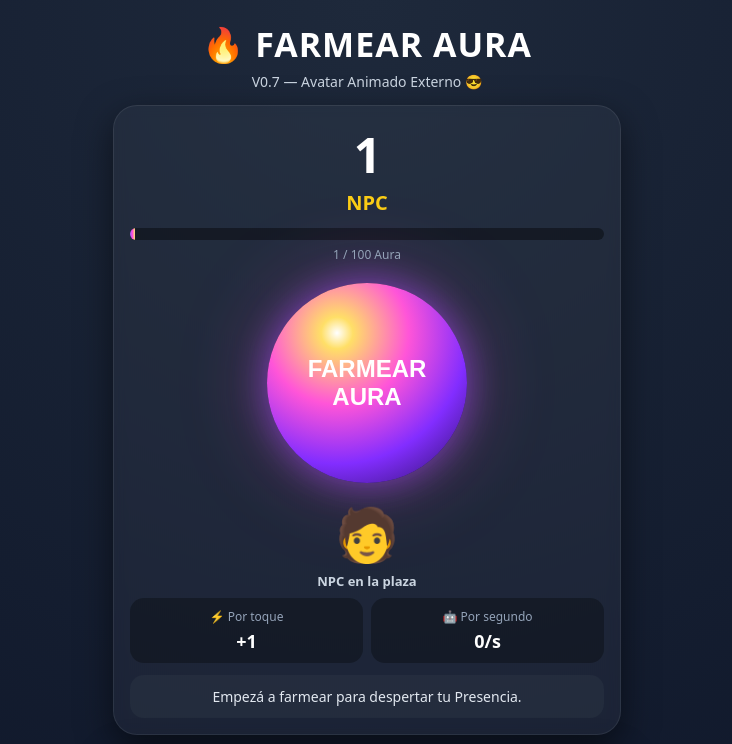
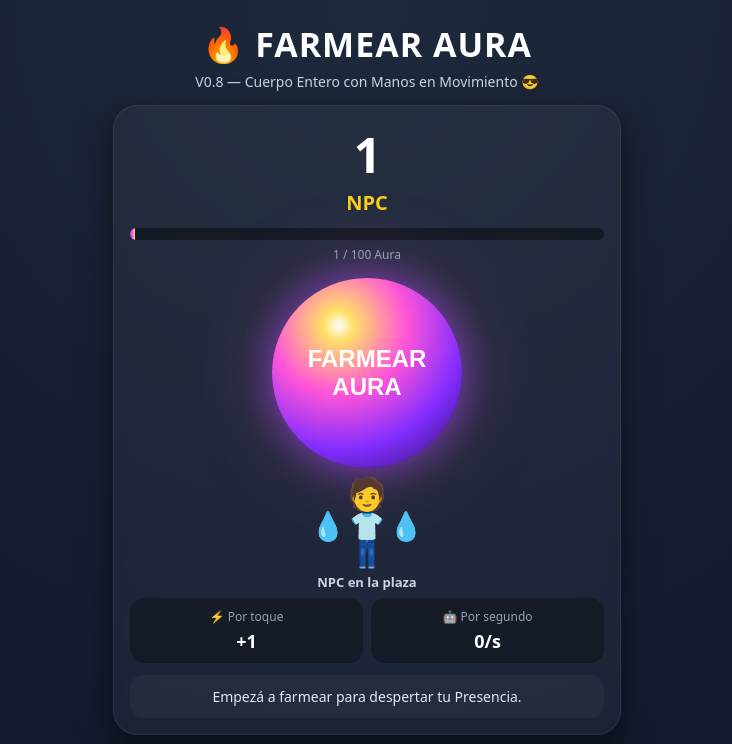
Before and after one commit to farmeandoelaura-max/farmear-aura, a plain HTML site: page index.html in a window 1280 px wide. Both pictures are taken after a click on the button "FARMEAR AURA". Shown: the top 744 px of the page, without its empty margins (273-1005 px from the left). Drawn offline with Linux system fonts and the light colour scheme.

Commit message:
Update index.html

```diff
--- a/index.html
+++ b/index.html
@@ -3,7 +3,7 @@
 <head>
 <meta charset="UTF-8">
 <meta name="viewport" content="width=device-width,initial-scale=1,user-scalable=no">
-<title>Farmear Aura — V0.7 Avatar Animado Externo</title>
+<title>Farmear Aura — V0.8 Cuerpo Entero y Manos en Movimiento</title>
 <style>
 *{box-sizing:border-box}
 body{
@@ -32,51 +32,67 @@ body.awakened { animation: pulseBg .8s infinite alternate; }
 .bar{height:12px;background:rgba(0,0,0,0.4);border-radius:20px;overflow:hidden}.fill{height:100%;width:0;background:linear-gradient(90deg,#9b5cff,#ff4fd8,#ffe66d);transition:.25s}
 .progress{text-align:center;color:#94a3b8;font-size:12px;margin-top:6px}
 
-/* Botón de Farmeo Limpio */
-.farm{display:block;margin:20px auto 10px;width:200px;height:200px;border:0;border-radius:50%;font-size:24px;font-weight:900;color:#fff;background:radial-gradient(circle at 35% 25%,#fff,#ffdf67 8%,#ff55d8 36%,#822dff 66%,#27105a);box-shadow:0 0 35px rgba(166,76,255,0.6),0 0 90px rgba(255,79,216,0.3);cursor:pointer;transition:transform .1s}
+/* Botón de Farmeo */
+.farm{display:block;margin:15px auto 5px;width:190px;height:190px;border:0;border-radius:50%;font-size:24px;font-weight:900;color:#fff;background:radial-gradient(circle at 35% 25%,#fff,#ffdf67 8%,#ff55d8 36%,#822dff 66%,#27105a);box-shadow:0 0 35px rgba(166,76,255,0.6),0 0 90px rgba(255,79,216,0.3);cursor:pointer;transition:transform .1s}
 .farm:active{transform:scale(0.92)}
 
-/* Zona del Personaje Animado (Abajo del botón) */
+/* Escenario del Personaje de Cuerpo Entero Debajo */
 .character-stage {
   display: flex;
   flex-direction: column;
   align-items: center;
   justify-content: center;
-  margin: 15px 0 5px;
-  height: 90px;
+  margin: 10px 0;
+  height: 110px;
 }
-.avatar-box {
-  font-size: 52px;
+
+/* Estructura visual del monigote de cuerpo entero */
+.puppet {
+  display: flex;
+  flex-direction: column;
+  align-items: center;
+  font-size: 26px;
+  line-height: 1.1;
   transition: transform 0.15s ease;
 }
+
+.puppet-head { font-size: 32px; }
+.puppet-torso {
+  display: flex;
+  align-items: center;
+  justify-content: center;
+  gap: 4px;
+  font-size: 28px;
+}
+.puppet-legs { font-size: 26px; margin-top: -2px; }
+
 .avatar-status {
   font-size: 13px;
   color: #cbd5e1;
-  margin-top: 4px;
+  margin-top: 6px;
   font-weight: bold;
 }
 
-/* Secuencias de animación del avatar */
-.avatar-box.anim-jump { animation: charJump 0.3s ease; }
-.avatar-box.anim-spin { animation: charSpin 0.35s ease; }
-.avatar-box.anim-shake { animation: charShake 0.25s ease; }
+/* Secuencias de animación dinámicas para manos y cuerpo */
+.puppet.anim-flex { animation: flexSeq 0.3s ease; }
+.puppet.anim-hype { animation: hypeSeq 0.35s ease; }
+.puppet.anim-power { animation: powerSeq 0.25s ease; }
 
-@keyframes charJump {
-  0% { transform: translateY(0) scale(1); }
-  50% { transform: translateY(-20px) scale(1.2); }
-  100% { transform: translateY(0) scale(1); }
+@keyframes flexSeq {
+  0% { transform: scale(1) translateY(0); }
+  50% { transform: scale(1.15) translateY(-12px); }
+  100% { transform: scale(1) translateY(0); }
 }
-@keyframes charSpin {
+@keyframes hypeSeq {
   0% { transform: rotate(0deg) scale(1); }
-  50% { transform: rotate(180deg) scale(1.15); }
-  100% { transform: rotate(360deg) scale(1); }
+  33% { transform: rotate(-8deg) scale(1.1); }
+  66% { transform: rotate(8deg) scale(1.1); }
+  100% { transform: rotate(0deg) scale(1); }
 }
-@keyframes charShake {
-  0% { transform: translateX(0); }
-  25% { transform: translateX(-8px) scale(1.1); }
-  50% { transform: translateX(8px) scale(1.1); }
-  75% { transform: translateX(-8px) scale(1.1); }
-  100% { transform: translateX(0); }
+@keyframes powerSeq {
+  0% { transform: scale(1); filter: brightness(1); }
+  50% { transform: scale(1.2); filter: brightness(1.6) drop-shadow(0 0 10px #ff4fd8); }
+  100% { transform: scale(1); filter: brightness(1); }
 }
 
 .stats{display:grid;grid-template-columns:repeat(2,1fr);gap:8px;margin-top:10px}
@@ -118,7 +134,7 @@ body.awakened { animation: pulseBg .8s infinite alternate; }
 </head>
 <body class="zone-Escuela">
 <div class="game">
-<div class="top"><h1>🔥 FARMEAR AURA</h1><div class="sub">V0.7 — Avatar Animado Externo 😎</div></div>
+<div class="top"><h1>🔥 FARMEAR AURA</h1><div class="sub">V0.8 — Cuerpo Entero con Manos en Movimiento 😎</div></div>
 
 <div class="card">
 <div class="aura" id="aura">0</div><div class="rank" id="rank">NPC</div>
@@ -127,9 +143,15 @@ body.awakened { animation: pulseBg .8s infinite alternate; }
 <!-- Botón limpio -->
 <button class="farm" id="farm">FARMEAR<br>AURA</button>
 
-<!-- Zona exclusiva del Personaje Animado Abajo -->
+<!-- Monigote de Cuerpo Entero Dinámico -->
 <div class="character-stage">
-  <div class="avatar-box" id="avatarBox">🧑</div>
+  <div class="puppet" id="puppetBox">
+    <div class="puppet-head" id="pHead">🧑</div>
+    <div class="puppet-torso">
+      <span id="pLeftHand">🧥</span><span id="pBody">👕</span><span id="pRightHand">🧥</span>
+    </div>
+    <div class="puppet-legs">👖</div>
+  </div>
   <div class="avatar-status" id="avatarTitle">NPC en la plaza</div>
 </div>
 
@@ -207,21 +229,21 @@ const zoneBosses={
   Noche:{name:"Rey del Cringe",hp:10000},
   Dimension:{name:"Sombra Cósmica",hp:100000}
 };
-const charData={
-  NPC:{icon:"🧑",name:"NPC en la plaza"},
-  Sigma:{icon:"😎",name:"Sigma Male grindset"},
-  Chad:{icon:"🗿",name:"Gigachad indiscutido"},
-  Master:{icon:"👑",name:"Aura Master supremo"}
+const charConfigs={
+  NPC:{head:"🧑",leftHand:"💧",body:"👕",rightHand:"💧",name:"NPC en la plaza"},
+  Sigma:{head:"😎",leftHand:"🔥",body:"🧥",rightHand:"🔥",name:"Sigma Male grindset"},
+  Chad:{head:"🗿",leftHand:"💪",body:"🎽",rightHand:"💪",name:"Gigachad indiscutido"},
+  Master:{head:"👑",leftHand:"✨",body:"👘",rightHand:"✨",name:"Aura Master supremo"}
 };
 
-const state=JSON.parse(localStorage.getItem("farmear_v07")||localStorage.getItem("farmear_v06")||localStorage.getItem("farmear_v05")||"{}");
+const state=JSON.parse(localStorage.getItem("farmear_v08")||localStorage.getItem("farmear_v07")||localStorage.getItem("farmear_v06")||"{}");
 let aura=state.aura||0,power=state.power||0,bot=state.bot||0,prestige=state.prestige||0;
 let presence=state.presence||0, character=state.character||"NPC", zone=state.zone||"Escuela", bossHp=state.bossHp??100;
 let awakenedTimer=0;
 
 const $=id=>document.getElementById(id);
 const fmt=n=>Math.floor(n).toLocaleString("es-AR");
-function save(){localStorage.setItem("farmear_v07",JSON.stringify({aura,power,bot,prestige,presence,character,zone,bossHp}));}
+function save(){localStorage.setItem("farmear_v08",JSON.stringify({aura,power,bot,prestige,presence,character,zone,bossHp}));}
 function rank(){let r=ranks[0];for(const x of ranks)if(aura>=x.need)r=x;return r}
 function next(){return ranks.find(x=>x.need>aura)}
 function prestigeMultiplier(){return 1+prestige*.5}
@@ -234,9 +256,12 @@ function botCost(){return Math.floor(250*Math.pow(2.7,bot))}
 
 function updateZoneTheme(){
   document.body.className = "zone-" + zone + (awakenedTimer>0?" awakened":"");
-  let currentInfo = charData[character] || charData["NPC"];
-  $("avatarBox").textContent = currentInfo.icon;
-  $("avatarTitle").textContent = currentInfo.name;
+  let cfg = charConfigs[character] || charConfigs["NPC"];
+  $("pHead").textContent = cfg.head;
+  $("pLeftHand").textContent = cfg.leftHand;
+  $("pBody").textContent = cfg.body;
+  $("pRightHand").textContent = cfg.rightHand;
+  $("avatarTitle").textContent = cfg.name;
 }
 
 function render(){
@@ -278,20 +303,20 @@ function checkAwakening(){
   }
 }
 
-// Secuencias dinámicas en el avatar externo de abajo
-const charAnims = ["anim-jump", "anim-spin", "anim-shake"];
-function triggerCharacterAnimation(){
-  const box = $("avatarBox");
-  charAnims.forEach(a => box.classList.remove(a));
-  const randomAnim = charAnims[Math.floor(Math.random() * charAnims.length)];
-  void box.offsetWidth;
-  box.classList.add(randomAnim);
+// Secuencias de movimiento para el cuerpo entero y las manos
+const puppetAnims = ["anim-flex", "anim-hype", "anim-power"];
+function triggerPuppetAnimation(){
+  const puppet = $("puppetBox");
+  puppetAnims.forEach(a => puppet.classList.remove(a));
+  const randomAnim = puppetAnims[Math.floor(Math.random() * puppetAnims.length)];
+  void puppet.offsetWidth;
+  puppet.classList.add(randomAnim);
 }
 
 function farm(){
   let g=clickPower();aura+=g;presence=Math.min(100,presence+.08);
   checkAwakening();
-  triggerCharacterAnimation();
+  triggerPuppetAnimation();
   pop("+"+fmt(g)+" AURA");
   if(Math.random()<.06) eventTrigger();
   render();
@@ -355,7 +380,7 @@ $("bossHit").onclick=()=>{
   render();
 };
 
-$("reset").onclick=()=>{if(confirm("¿Borrar todo el progreso de la partida?")){localStorage.removeItem("farmear_v04");localStorage.removeItem("farmear_v05");localStorage.removeItem("farmear_v06");localStorage.removeItem("farmear_v07");location.reload()}};
+$("reset").onclick=()=>{if(confirm("¿Borrar todo el progreso de la partida?")){['v04','v05','v06','v07','v08'].forEach(v=>localStorage.removeItem("farmear_"+v));location.reload()}};
 
 setInterval(()=>{
   if(bot){aura+=botPower();render()}
@@ -366,7 +391,7 @@ setInterval(()=>{
   }
 },1000);
 
-log("🔥 V0.7 Avatar Animado Externo iniciada.");
+log("🔥 V0.8 Cuerpo Entero iniciada.");
 render();
 </script>
 </body>
```
